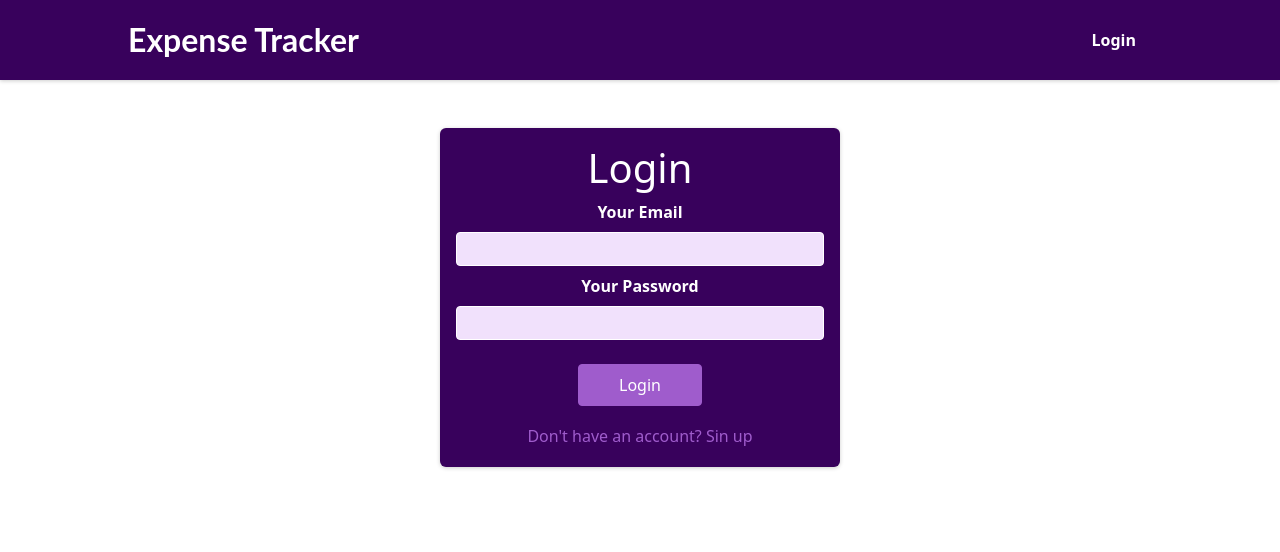
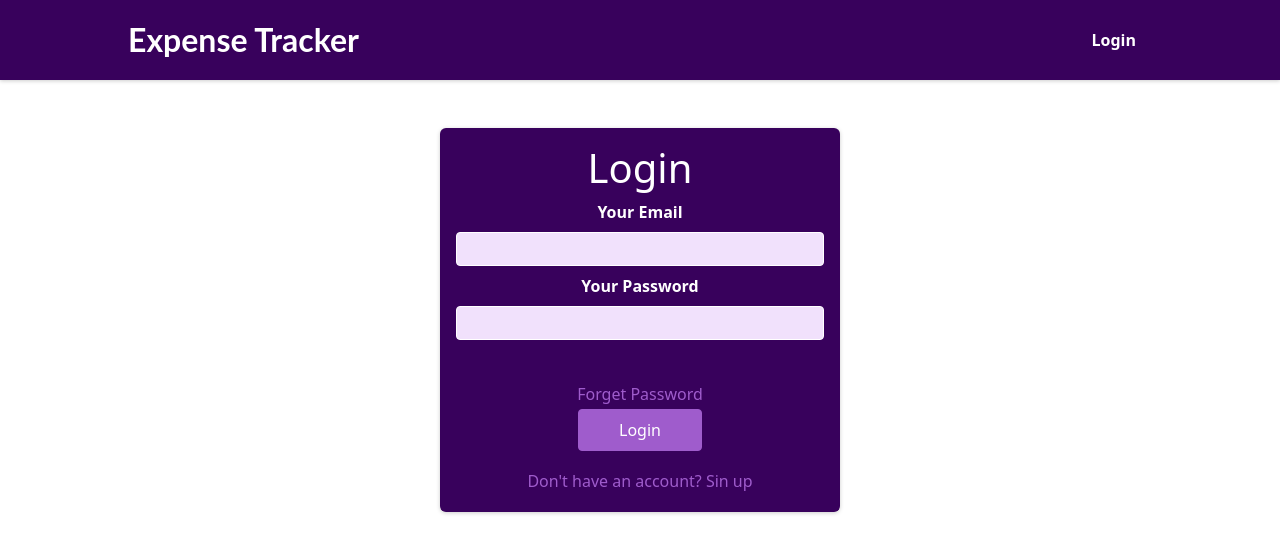
Before and after one commit to AzmatKhan12/Expense-Udemy, a React (Create React App) app: page /auth in a window 1280 px wide. Shown: the top 552 px of the page. Built offline with nearby package versions, Linux system fonts and the light colour scheme; a web font is replaced by a local one.

Commit message:
forget password handler

```diff
--- a/src/components/Auth/AuthForm.js
+++ b/src/components/Auth/AuthForm.js
@@ -8,14 +8,24 @@ const AuthForm = () => {
   const [isLogin, setIsLogin] = useState(true);
   const [isLoading, setLoading]=useState(false);
   const [isCnfPassword,setCnfPassword]= useState(false);
+  const [isForgetPassword,setForgetPassword]= useState(true);
+  const [isHide,setHide] =useState(false)
   const authCtx = useContext(AuthContext);
   const emailInputRef= useRef();
   const passwordInputRef=useRef();
 
   const switchAuthModeHandler = () => {
     setIsLogin((prevState) => !prevState);
-    setCnfPassword((prevState) => !prevState)
+    setCnfPassword((prevState) => !prevState);
+    // setForgetPassword((prevState)=>! prevState);
   };
+
+  const forgetPasswordHandler = () => {
+    setForgetPassword((prevState) => !prevState);
+    setHide(true);
+  };
+
+
 
   const submitHandler = (event)=>{
     event.preventDefault()
@@ -69,22 +79,59 @@ const AuthForm = () => {
         });
   }
 
+  async function resetPasswordRequest (event){
+
+    event.preventDefault();
+     const enteredEmail = emailInputRef.current.value;
+      try{
+         const response = await fetch(
+           "https://identitytoolkit.googleapis.com/v1/accounts:sendOobCode?key=AIzaSyCXji1ddbboAkkLZmjuj16NFATSWk4uHz0",
+           {
+             method: "POST",
+             body: JSON.stringify({
+               requestType: "PASSWORD_RESET",
+               email: enteredEmail,
+             }),
+             headers: {
+               "Content-type": "application/json",
+             },
+           }
+         );
+          if (!response.ok) {
+            throw new Error(`something went wrong`);
+          }
+         const data = await response.json()
+         console.log (data);
+      }
+      catch(error){
+        console.log(error)
+      }
+      //  setForgetPassword(false);
+  }
+
+
+
   return (
     <section className={classes.auth}>
-      <h1>{isLogin ? "Login" : "Sign Up"}</h1>
+      {!isHide && <h1>{isLogin ? "Login" : "Sign Up"}</h1>}
+      <h1 style={{ fontSize: "15px" }}>
+        {isForgetPassword ? "" : "Enter the email which you have registered"}
+      </h1>
       <form onSubmit={submitHandler}>
         <div className={classes.control}>
           <label htmlFor="email">Your Email</label>
           <input type="email" id="email" required ref={emailInputRef} />
         </div>
         <div className={classes.control}>
-          <label htmlFor="password">Your Password</label>
+          {isForgetPassword && <label htmlFor="password">Your Password</label>}
+          {isForgetPassword && (
             <input
               type="password"
               id="password"
               required
               ref={passwordInputRef}
             />
+          )}
         </div>
         <div className={classes.control}>
           {isCnfPassword && <label htmlFor="password">Confirm Password</label>}
@@ -99,19 +146,30 @@ const AuthForm = () => {
           )}
         </div>
         <div className={classes.actions}>
-          {!isLoading && (
-            <button>
-              {isLogin ? "Login" : "Create Account"}
-
+          {isLoading && <p>Sending request..</p>}
+          {isForgetPassword && (
+            <button
+              onClick={forgetPasswordHandler}
+              type="button"
+              className={classes.toggle}
+            >
+              Forget Password
             </button>
           )}
+          {!isLoading && !isHide && (
+            <button>{isLogin ? "Login" : "Create Account"}</button>
+          )}
+          {isHide && <button onClick={resetPasswordRequest}>Send Link</button>}
+
           {isLoading && <p>Sending request..</p>}
           <button
             type="button"
             className={classes.toggle}
             onClick={switchAuthModeHandler}
           >
-            {isLogin ? " Don't have an account? Sin up" : "Login with existing account"}
+            {isLogin
+              ? " Don't have an account? Sin up"
+              : "Login with existing account"}
           </button>
         </div>
       </form>
--- a/src/pages/HomePage.js
+++ b/src/pages/HomePage.js
@@ -2,7 +2,7 @@
 
 const HomePage = () => {
   return (
-    <></>
+    <>/</>
   );
 };
 
```
Lines whose indentation alone changed are shown as unchanged.
